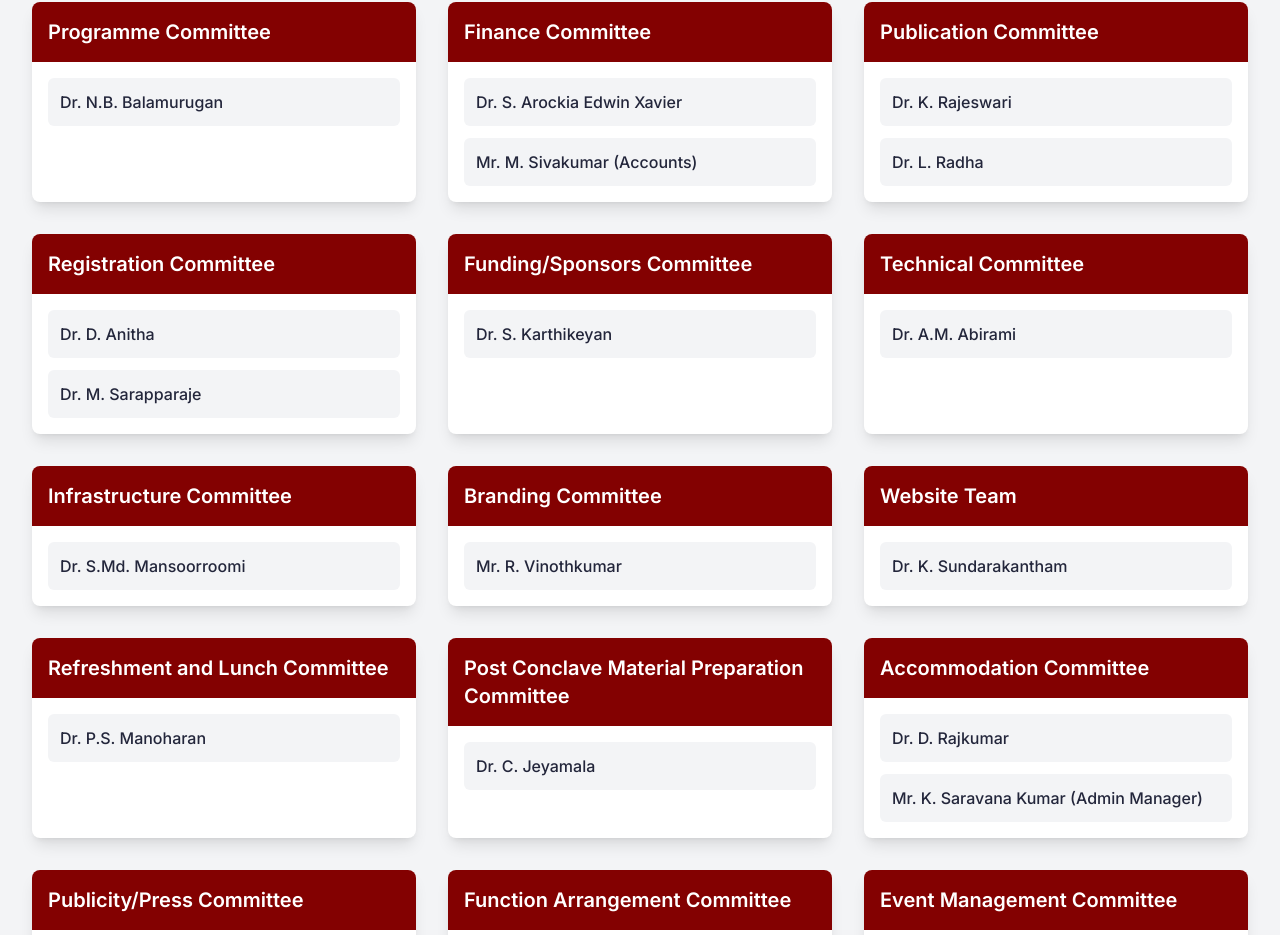
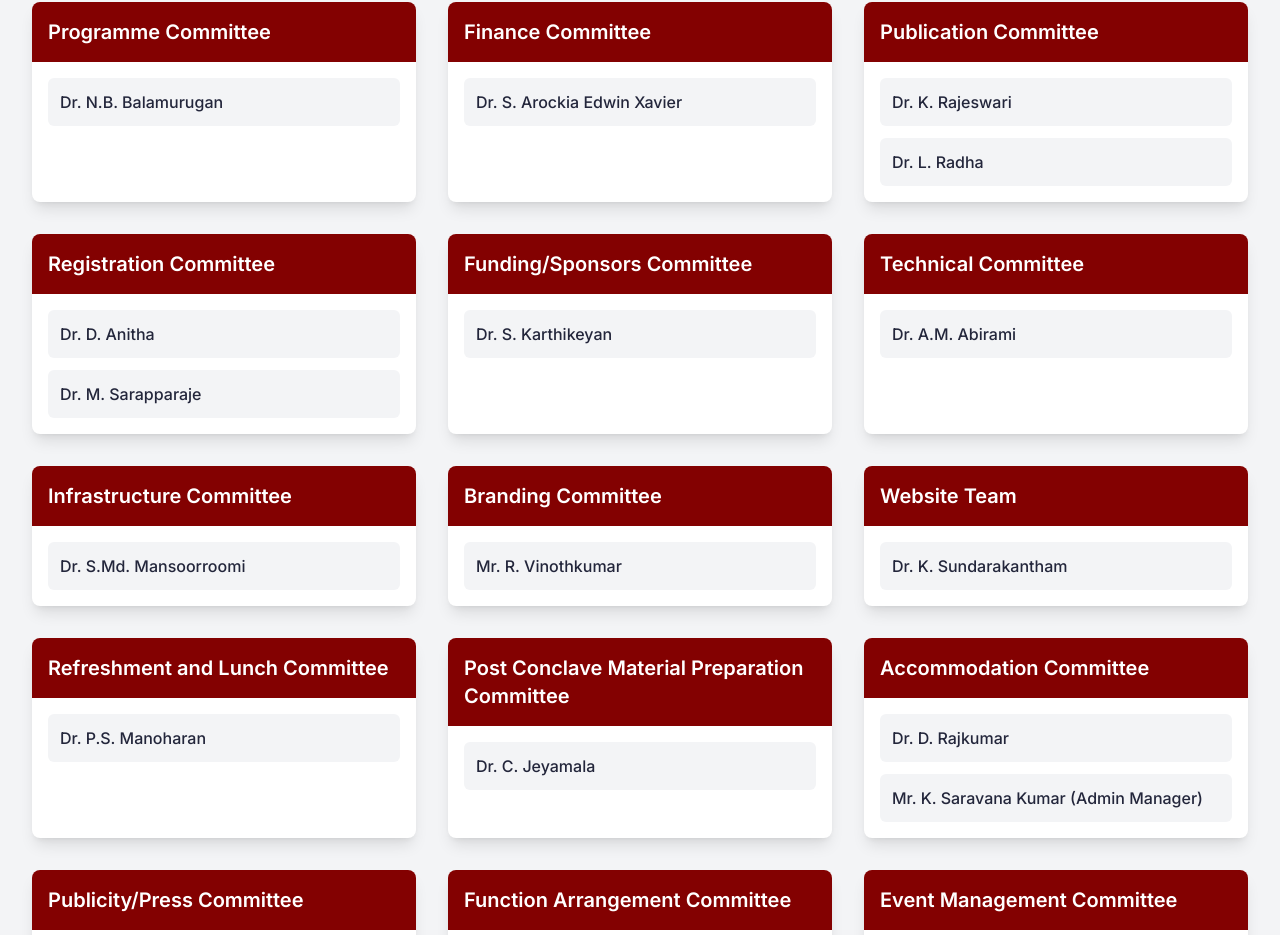
Before and after one commit to kmrsanthosh/TCEResearchConclave, a Next.js app: page /TCEResearchConclave/committee in a window 1280 px wide. Shown: the part 818-1753 px from the top of the page. Built offline with nearby package versions, Linux system fonts and the light colour scheme.

Commit message:
Removed "Mr. M. Sivakumar (Accounts)" name in committee

```diff
--- a/app/committee/page.tsx
+++ b/app/committee/page.tsx
@@ -62,7 +62,7 @@ const committees: Committee[] = [
     title: "Finance Committee",
     members: [
       "Dr. S. Arockia Edwin Xavier",
-      "Mr. M. Sivakumar (Accounts)",
+      // "Mr. M. Sivakumar (Accounts)",
       // "Dr. R. Sankaranarayanan",
       // "Ms. Nisha Angelin",
       // "Mr. S. Rajkumar",
```
